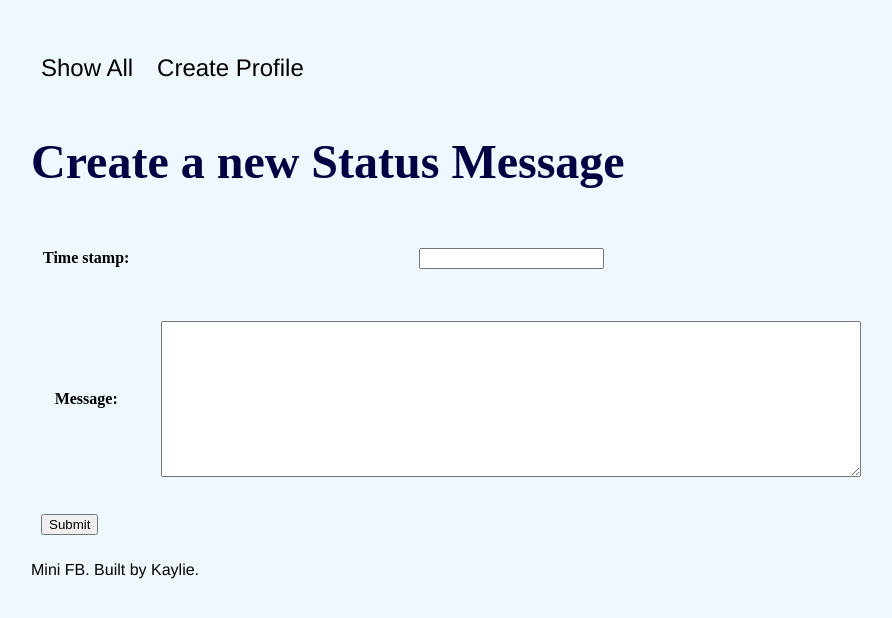
After one commit to kaylieee/cs412, a Django app: page /mini_fb/profile/1/create_status in a window 1280 px wide. The commit adds this page. Shown: the top 618 px of the page, without its empty margins (41-933 px from the left). Run offline with Django 5.2, Linux system fonts and the light colour scheme; data comes from the database, SQL or seed files in the repository; both versions use the stored data as it was after the commit.

Commit message:
a5 commit

```diff
--- a/a4_url.txt
+++ b/a4_url.txt
@@ -1 +1 @@
-http://cs-webapps.bu.edu/kleung28/restaraunt/
+https://cs-webapps.bu.edu/kleung28/restaraunt/
--- a/mini_fb/admin.py
+++ b/mini_fb/admin.py
@@ -1,5 +1,6 @@
 from django.contrib import admin
 
 # Register your models here.
-from .models import Profile
+from .models import Profile, StatusMessage
 admin.site.register(Profile)
+admin.site.register(StatusMessage)
--- /dev/null
+++ b/mini_fb/forms.py
@@ -0,0 +1,21 @@
+#Kaylie Leung kleung28@bu.edu
+#Define app forms
+
+from django import forms
+from .models import Profile, StatusMessage
+
+class CreateProfileForm(forms.ModelForm):
+    '''A form to add a Profile to the database.'''
+
+    class Meta:
+        '''associate this form with a model from our database.'''
+        model = Profile
+        fields = ['first_name', 'last_name', 'city', 'email_address', 'profile_image_url']
+
+class CreateStatusMessageForm(forms.ModelForm):
+    '''A form to add a Status Message to the database.'''
+
+    class Meta:
+        '''associate this form with a model from our database.'''
+        model = StatusMessage
+        fields = ['time_stamp', 'message']
--- a/mini_fb/models.py
+++ b/mini_fb/models.py
@@ -1,6 +1,7 @@
 #Kaylie Leung kleung28@bu.edu
 #Define app models
 from django.db import models
+from django.urls import reverse
 
 # Create your models here.
 class Profile(models.Model):
@@ -20,3 +21,29 @@ class Profile(models.Model):
          Return a string rep of this model instance
          '''
          return f'{self.first_name} {self.last_name}'
+
+    def get_status_messages(self):
+        '''Return all of the status messages from this profile.'''
+
+        status_messages = StatusMessage.objects.filter(profile=self).order_by('time_stamp')
+        return status_messages
+
+    def get_absolute_url(self):
+        '''Return the URL to display one instance of this model.'''
+        return reverse('show_profile', kwargs={'pk':self.pk})
+
+class StatusMessage(models.Model):
+    '''
+    Encapsulate the data of a Status Message
+    '''
+
+    #define attributes
+    time_stamp = models.DateTimeField(blank=False)
+    message = models.TextField(blank=False)
+    profile = models.ForeignKey(Profile, on_delete=models.CASCADE)
+
+    def __str__(self):
+         '''
+         Return a string rep of this model instance
+         '''
+         return f'{self.time_stamp}: {self.message}'
--- a/mini_fb/templates/mini_fb/base.html
+++ b/mini_fb/templates/mini_fb/base.html
@@ -1,4 +1,4 @@
-<!-- blog/base.html base template page
+<!-- mini_fb/base.html base template page
      Kaylie Leung kleung28@bu.edu-->
 {% load static %}
 <html>
@@ -9,6 +9,7 @@
     <body>
         <nav>
             <li id="nav"><a href="{% url 'show_all_profiles' %}">Show All</a></li>
+            <li id="nav"><a href="{% url 'create_profile' %}">Create Profile</a></li>
         </nav>
         {% block content %}
         {% endblock %}
--- /dev/null
+++ b/mini_fb/templates/mini_fb/create_status_message_form.html
@@ -0,0 +1,19 @@
+<!-- mini_fb/create_status_message_form.html form for creating profiles
+     Kaylie Leung kleung28@bu.edu-->
+
+{% extends 'mini_fb/base.html' %}
+
+{% block content %}
+<h1>Create a new Status Message</h1>
+
+<!-- display the HTML form -->
+<form method="POST">
+    {% csrf_token %}
+    <table>
+    {{form.as_table}}
+    </table>
+
+    <input type="submit" name="submit" value="Submit">
+</form>
+
+{% endblock %}
--- a/mini_fb/templates/mini_fb/show_all_profiles.html
+++ b/mini_fb/templates/mini_fb/show_all_profiles.html
@@ -1,4 +1,4 @@
-<!-- blog/show_all_profiles.html display all profiles on this webpage
+<!-- mini_fb/show_all_profiles.html display all profiles on this webpage
      Kaylie Leung kleung28@bu.edu-->
 
 {% extends 'mini_fb/base.html' %}
--- a/mini_fb/urls.py
+++ b/mini_fb/urls.py
@@ -1,8 +1,13 @@
+#Kaylie Leung kleung28@bu.edu
+#Define app URLs
+
 from django.urls import path
 from django.conf import settings
-from .views import ShowAllProfilesView, ShowProfilePageView
+from .views import ShowAllProfilesView, ShowProfilePageView, CreateProfileView,CreateStatusMessageView
 
 urlpatterns = [
     path('', ShowAllProfilesView.as_view(), name="show_all_profiles"),
     path('profile/<int:pk>', ShowProfilePageView.as_view(), name="show_profile"),
+    path('create_profile', CreateProfileView.as_view(), name="create_profile"),
+    path('profile/<int:pk>/create_status', CreateStatusMessageView.as_view(), name="create_status_message"),
 ]
--- a/mini_fb/views.py
+++ b/mini_fb/views.py
@@ -1,6 +1,11 @@
+#Kaylie Leung kleung28@bu.edu
+#Define app views
+
 from django.shortcuts import render
-from django.views.generic import ListView, DetailView
+from django.views.generic import ListView, DetailView, CreateView
 from .models import Profile
+from .forms import CreateProfileForm, CreateStatusMessageForm
+from django.urls import reverse
 
 # Create your views here.
 class ShowAllProfilesView(ListView):
@@ -20,3 +25,58 @@ class ShowProfilePageView(DetailView):
     model = Profile
     template_name = "mini_fb/show_profile.html"
     context_object_name = "profile"
+
+class CreateProfileView(CreateView):
+    '''A view to handle creation of a new Profile.
+    (1) display the HTML form to user (GET)
+    (2) process the form submission and store the new Profile object (POST)
+    '''
+
+    form_class = CreateProfileForm
+    template_name = "mini_fb/create_profile_form.html"
+
+class CreateStatusMessageView(CreateView):
+    '''A view to handle creation of a new Status Message.
+    (1) display the HTML form to user (GET)
+    (2) process the form submission and store the new Status Message object (POST)
+    '''
+
+    form_class = CreateStatusMessageForm
+    template_name = "mini_fb/create_status_message_form.html"
+
+    def get_context_data(self, **kwargs):
+        '''Return the dictionary of context variables for use in the template.'''
+
+        context = super().get_context_data()
+        pk = self.kwargs['pk']
+        profile = Profile.objects.get(pk=pk)
+        context['profile'] = profile
+        return context
+
+    def form_valid(self, form):
+        '''This method handles the form submission and saves the
+        new object to the Django database.
+        We need to add the foreign key (of the Profile) to the Status Message
+        object before saving it to the database.
+        '''
+
+		# instrument our code to display form fields:
+        print(f"CreateStatusMessageView.form_valid: form.cleaned_data={form.cleaned_data}")
+
+        # retrieve the PK from the URL pattern
+        pk = self.kwargs['pk']
+        profile = Profile.objects.get(pk=pk)
+        # attach this profile to the status message
+        form.instance.profile = profile # set the FK
+
+        # delegate the work to the superclass method form_valid:
+        return super().form_valid(form)
+
+    def get_success_url(self):
+        '''Provide a URL to redirect to after creating a new Status Message.'''
+
+        # create and return a URL:
+        # retrieve the PK from the URL pattern
+        pk = self.kwargs['pk']
+        # call reverse to generate the URL for this Profile
+        return reverse('show_profile', kwargs={'pk':pk})
--- a/quotes/templates/about.html
+++ b/quotes/templates/quotes/about.html
@@ -1,4 +1,4 @@
-{% extends 'base.html' %}
+{% extends 'quotes/base.html' %}
     {% block content %}
         <h1>About Marie Curie</h1>
         <p>Marie Curie was a polish scientist born in 1867 who studied radioactivity. In her work she discovered two elements polonium and radium. Some of her accomplishments are being the first female nobel prize winner, the first to win two nobel prizes, and the only to win nobels in two scientific fields </p>
--- a/quotes/templates/quote.html
+++ b/quotes/templates/quotes/quote.html
@@ -1,4 +1,4 @@
-{% extends 'base.html' %}
+{% extends 'quotes/base.html' %}
     {% block content %}
         <img src={{image}} >
         <p>{{quote}}</p>
--- a/quotes/templates/show_all.html
+++ b/quotes/templates/quotes/show_all.html
@@ -1,4 +1,4 @@
-{% extends 'base.html' %}
+{% extends 'quotes/base.html' %}
     {% block content %}
         <h1>All Quotes</h1>
         <ul>
```
Also changed, not shown: mini_fb/templates/mini_fb/create_profile_form.html (added, +19 -0 lines), mini_fb/templates/mini_fb/show_profile.html (+6 -1 lines), db.sqlite3, mini_fb/migrations/0002_statusmessage.py (added), quotes/templates/quotes/base.html (renamed from quotes/templates/base.html).
